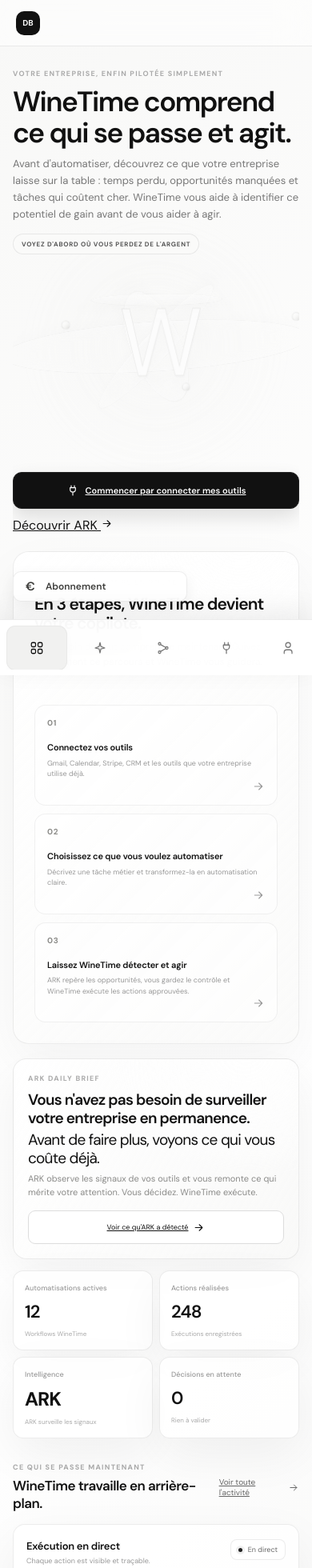
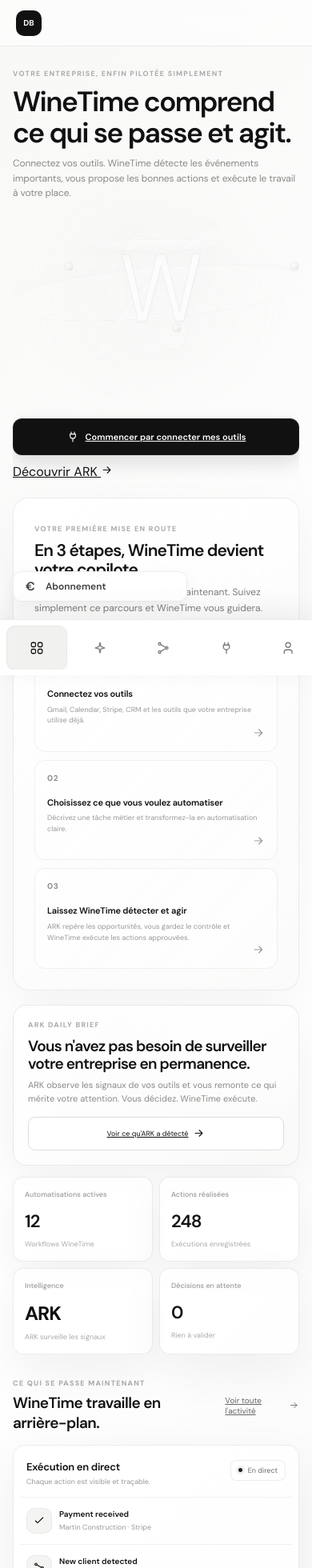
Before and after one commit to dreamsbuilding3-afk/Orbit, a Next.js app: page / in a window 390 px wide. Shown: the top 1960 px of the page at 80% size. Built offline with nearby package versions, Linux system fonts and the light colour scheme.

Commit message:
polish: tighten WineTime home spacing and mobile hero composition

```diff
--- a/app/responsive.css
+++ b/app/responsive.css
@@ -4,214 +4,55 @@
   .sidebar { width: 210px; }
   .page { padding-left: 28px; padding-right: 28px; }
   .main-grid, .bottom-grid { grid-template-columns: 1fr; }
-  .builder-layout { grid-template-columns: 230px minmax(0, 1fr); }
-  .builder-layout > .builder-side:last-child { grid-column: 1 / -1; border-right: 0; border-top: 1px solid var(--line); }
 }
 
 @media (max-width: 760px) {
   html { -webkit-text-size-adjust: 100%; }
   body { overflow-x: hidden; }
-
-  .app-shell { display: block; min-height: 100svh; padding-bottom: 76px; }
-  .sidebar {
-    position: fixed;
-    left: 0;
-    right: 0;
-    bottom: 0;
-    top: auto;
-    width: 100%;
-    min-height: 0;
-    height: 70px;
-    padding: 7px 8px max(7px, env(safe-area-inset-bottom));
-    display: block;
-    background: rgba(255,255,255,.94);
-    border-right: 0;
-    border-top: 1px solid var(--line);
-    box-shadow: 0 -10px 35px rgba(0,0,0,.07);
-    backdrop-filter: blur(25px);
-    z-index: 50;
-  }
-  .sidebar .brand, .sidebar .workspace, .sidebar .sidebar-bottom { display: none; }
-  .sidebar .nav {
-    margin: 0;
-    height: 100%;
-    display: flex;
-    align-items: stretch;
-    gap: 3px;
-    overflow-x: auto;
-    scrollbar-width: none;
-  }
-  .sidebar .nav::-webkit-scrollbar { display: none; }
-  .sidebar .nav-label { display: none; }
-  .sidebar .nav-item {
-    flex: 0 0 76px;
-    width: 76px;
-    height: 56px;
-    margin: 0;
-    padding: 6px 5px;
-    flex-direction: column;
-    justify-content: center;
-    gap: 4px;
-    border-radius: 11px;
-    font-size: 9px;
-    white-space: nowrap;
-  }
-  .sidebar .nav-item svg { width: 18px; height: 18px; }
-  .sidebar .nav-item.active { background: #f1f1f0; }
-  .content { width: 100%; margin-left: 0; }
-  .topbar { height: 58px; padding: 0 16px; position: sticky; top: 0; z-index: 20; }
-  .breadcrumbs { font-size: 10px; }
-  .top-actions { gap: 6px; }
-  .top-avatar { width: 30px; height: 30px; }
-  .page { max-width: none; padding: 28px 16px 42px; }
-
-  .hero-row { display: block; margin-bottom: 22px; }
-  .hero-row h1 { font-size: clamp(30px, 9vw, 38px); }
-  .hero-copy { font-size: 12px; line-height: 1.55; }
-  .hero-row .primary-button { width: 100%; justify-content: center; margin-top: 18px; min-height: 46px; }
-
-  .intel-strip { display: block; padding: 18px; margin-bottom: 12px; }
-  .intel-strip h2 { font-size: 20px; }
-  .intel-strip p:not(.eyebrow) { font-size: 10px; }
-  .intel-strip .outline-button { width: 100%; justify-content: center; min-height: 42px; margin: 14px 0 0; }
-
-  .metrics { grid-template-columns: repeat(2, minmax(0, 1fr)); gap: 8px; margin-bottom: 30px; }
-  .metric-card { min-width: 0; padding: 15px 14px; border-radius: 13px; }
-  .metric-card span { font-size: 9px; margin-bottom: 9px; }
-  .metric-card strong { font-size: 22px; }
-  .metric-card small { font-size: 8px; }
-
-  .section-heading { align-items: center; gap: 12px; }
-  .section-heading h2 { font-size: 17px; }
-  .text-button { min-height: 38px; }
-  .main-grid, .bottom-grid { grid-template-columns: 1fr; gap: 10px; }
-  .glass-card, .value-banner, .ask-card { border-radius: 15px; }
-  .activity-card { min-height: 0; }
-  .card-head { padding: 18px 16px 13px; }
-  .activity-list { padding: 0 8px 8px; }
-  .activity-item { gap: 9px; padding: 13px 8px; }
-  .activity-icon { width: 31px; height: 31px; }
-  .activity-text strong { font-size: 9px; }
-  .activity-text span { font-size: 8px; }
-  .activity-meta b, .activity-meta span { font-size: 7px; }
-  .workflow { padding: 0 16px 14px; }
-  .workflow-button { width: calc(100% - 32px); margin: 0 16px 16px; min-height: 42px; }
-  .value-banner { display: flex; align-items: center; padding: 17px; gap: 13px; }
-  .value-orbit { width: 48px; height: 48px; }
-  .value-orbit:before, .value-orbit:after { width: 45px; height: 22px; }
-  .value-banner h3 { font-size: 12px; }
-  .value-banner p:not(.eyebrow) { font-size: 8px; }
-  .outline-button { min-height: 40px; }
-  .ask-card { min-height: 105px; padding: 17px; }
-
-  .ark-topbar { height: 58px; padding: 0 16px; }
-  .ark-nav { display: flex; max-width: 60vw; overflow-x: auto; scrollbar-width: none; gap: 16px; }
-  .ark-nav::-webkit-scrollbar { display: none; }
-  .ark-nav a { white-space: nowrap; font-size: 9px; }
-  .ark-page { padding: 30px 16px 55px; }
-  .ark-hero { display: block; margin-bottom: 24px; }
-  .ark-hero h1 { font-size: clamp(34px, 10vw, 44px); }
-  .ark-hero p:not(.eyebrow) { font-size: 12px; line-height: 1.55; }
-  .ark-state { margin-top: 16px; min-height: 36px; }
-  .brief-grid { grid-template-columns: 1fr; gap: 9px; }
-  .brief-card { padding: 18px; border-radius: 15px; }
-  .focus-card h2 { font-size: 25px; }
-  .metric-focus { min-height: 135px; }
-  .metric-focus strong { font-size: 38px; }
-  .brief-section { margin-top: 30px; }
-  .section-head { gap: 10px; }
-  .section-head h2 { font-size: 17px; }
-  .run-row { grid-template-columns: 8px minmax(0, 1fr) auto; gap: 9px; padding: 14px 13px; }
-  .run-row strong { font-size: 9px; overflow-wrap: anywhere; }
-  .run-row small { font-size: 7px; line-height: 1.4; }
-  .run-status { font-size: 7px; }
-  .control-card { display: block; padding: 19px; }
-  .control-card a { display: inline-flex; margin-top: 15px; min-height: 38px; align-items: center; }
-
-  .builder-topbar { height: 58px; padding: 0 12px; }
-  .builder-actions { gap: 5px; }
-  .builder-ghost, .builder-save { height: 38px; padding: 0 10px; font-size: 9px; }
-  .builder-layout { display: flex; flex-direction: column; min-height: calc(100svh - 58px); }
-  .builder-side { padding: 18px 16px; border-right: 0; border-bottom: 1px solid var(--line); }
-  .builder-layout > .builder-side:last-child { border-top: 0; border-bottom: 0; }
-  .builder-title { margin: 24px 0 20px; }
-  .builder-title h1 { font-size: 20px; }
-
-  /* Integrations: give every connection card room to breathe on phones. */
-  .integration-grid { grid-template-columns: 1fr !important; gap: 14px !important; }
-  .integration-card { padding: 22px 18px !important; min-height: 0; border-radius: 17px !important; }
-  .integration-head { min-height: 42px; margin-bottom: 17px; }
-  .integration-icon { width: 42px !important; height: 42px !important; border-radius: 12px !important; font-size: 17px !important; }
-  .integration-status { font-size: 10px !important; padding: 7px 9px !important; }
-  .integration-card h3 { margin: 0 0 8px !important; font-size: 19px !important; line-height: 1.2 !important; letter-spacing: -.025em !important; }
-  .integration-card p { margin: 0 0 21px !important; font-size: 12px !important; line-height: 1.6 !important; color: #858583 !important; max-width: 34rem; }
-  .integration-bottom { display: flex; align-items: center; justify-content: space-between; gap: 12px; min-height: 42px; }
-  .integration-bottom > span { font-size: 9px !important; letter-spacing: .1em; color: #aaa; }
-  .integration-card .secondary-button { min-height: 44px !important; padding: 0 15px !important; font-size: 11px !important; border-radius: 10px !important; }
-  .integration-card > .secondary-button[style] { margin-top: 14px !important; min-height: 46px !important; font-size: 11px !important; }
-  .integration-card + .integration-card { margin-top: 0; }
-
-  /* Gmail test sheet: use the full phone width instead of a tiny centered desktop modal. */
-  .glass-card[style*="min(520px"] { width: 100% !important; max-height: calc(100svh - 32px); overflow-y: auto; padding: 22px 18px !important; border-radius: 18px !important; }
-  .glass-card[style*="min(520px"] h3 { font-size: 18px !important; line-height: 1.25; }
-  .glass-card[style*="min(520px"] .field-label { font-size: 9px; margin-bottom: 15px; }
-  .glass-card[style*="min(520px"] .field-label input,
-  .glass-card[style*="min(520px"] .field-label textarea { margin-top: 8px; padding: 12px 13px; min-height: 46px; font-size: 16px !important; line-height: 1.4; }
-  .glass-card[style*="min(520px"] .field-label textarea { min-height: 130px; }
-  .glass-card[style*="min(520px"] > div:last-child { display: grid !important; grid-template-columns: 1fr 1fr; gap: 9px !important; }
-  .glass-card[style*="min(520px"] > div:last-child button { min-height: 46px; }
-
-  button, a { -webkit-tap-highlight-color: transparent; }
-  input, textarea, select { max-width: 100%; font-size: 16px !important; }
-  table { display: block; width: 100%; overflow-x: auto; -webkit-overflow-scrolling: touch; }
-  pre, code { max-width: 100%; overflow-x: auto; }
+  .app-shell { display:block; min-height:100svh; padding-bottom:76px; }
+  .sidebar { position:fixed; left:0; right:0; bottom:0; top:auto; width:100%; min-height:0; height:70px; padding:7px 8px max(7px,env(safe-area-inset-bottom)); display:block; background:rgba(255,255,255,.94); border-right:0; border-top:1px solid var(--line); box-shadow:0 -10px 35px rgba(0,0,0,.07); backdrop-filter:blur(25px); z-index:50; }
+  .sidebar .brand,.sidebar .workspace,.sidebar .sidebar-bottom { display:none; }
+  .sidebar .nav { margin:0; height:100%; display:flex; align-items:stretch; gap:3px; overflow-x:auto; scrollbar-width:none; }
+  .sidebar .nav::-webkit-scrollbar { display:none; }
+  .sidebar .nav-label { display:none; }
+  .sidebar .nav-item { flex:0 0 76px; width:76px; height:56px; margin:0; padding:6px 5px; flex-direction:column; justify-content:center; gap:4px; border-radius:11px; font-size:9px; white-space:nowrap; }
+  .sidebar .nav-item svg { width:18px;height:18px; }
+  .content { width:100%; margin-left:0; }
+  .topbar { height:58px; padding:0 16px; position:sticky; top:0; z-index:20; }
+  .page { max-width:none; padding:28px 16px 42px; }
+  .hero-row { display:block; margin-bottom:22px; }
+  .hero-row h1 { font-size:clamp(30px,9vw,38px); }
+  .hero-copy { font-size:12px; line-height:1.55; }
+  .hero-row .primary-button { width:100%; justify-content:center; margin-top:18px; min-height:46px; }
+  .hero-visual { position:relative; right:auto; top:auto; width:min(100%,370px); height:235px; margin:8px auto -4px; transform:scale(.82); transform-origin:center; }
+  .hero-actions { align-items:stretch; }
+  .secondary-hero-button { justify-content:center; }
+  .intel-strip { display:block; padding:18px; margin-bottom:12px; }
+  .intel-strip h2 { font-size:20px; }
+  .intel-strip p:not(.eyebrow) { font-size:10px; }
+  .intel-strip .outline-button { width:100%; justify-content:center; min-height:42px; margin:14px 0 0; }
+  .metrics { grid-template-columns:repeat(2,minmax(0,1fr)); gap:8px; margin-bottom:30px; }
+  .metric-card { min-width:0; padding:15px 14px; border-radius:13px; }
+  .metric-card strong { font-size:22px; }
+  .section-heading { align-items:center; gap:12px; }
+  .main-grid,.bottom-grid { grid-template-columns:1fr; gap:10px; }
+  .glass-card,.value-banner,.ask-card { border-radius:15px; }
+  .activity-card { min-height:0; }
+  .card-head { padding:18px 16px 13px; }
+  .activity-list { padding:0 8px 8px; }
+  .activity-item { gap:9px; padding:13px 8px; }
+  .workflow { padding:0 16px 14px; }
+  .workflow-button { width:calc(100% - 32px); margin:0 16px 16px; min-height:42px; }
+  .value-banner { display:flex; align-items:center; padding:17px; gap:13px; }
+  .ask-card { min-height:105px; padding:17px; }
+  .hero-row > div:first-child .hero-copy::after { font-size:13px; line-height:1.6; }
+  .hero-row > div:first-child::after { margin-top:14px; font-size:8px; }
+  .intel-strip h2::after { display:block; margin-top:5px; }
+  .value-banner h3 { font-size:13px; }
+  .value-banner h3::after { display:block; margin-top:4px; }
+  button,a { -webkit-tap-highlight-color:transparent; }
+  input,textarea,select { max-width:100%; font-size:16px !important; }
+  table,pre,code { max-width:100%; overflow-x:auto; }
 }
 
-/* WineTime marketing layer: lead with the value recovered before the automation. */
-.hero-row > div:first-child .hero-copy {
-  font-size: 0 !important;
-  line-height: 1.6;
-  max-width: 720px;
-}
-.hero-row > div:first-child .hero-copy::after {
-  content: "Avant d'automatiser, découvrez ce que votre entreprise laisse sur la table : temps perdu, opportunités manquées et tâches qui coûtent cher. WineTime vous aide à identifier ce potentiel de gain avant de vous aider à agir.";
-  display: block;
-  font-size: 14px;
-  line-height: 1.65;
-  color: #777;
-}
-.hero-row > div:first-child::after {
-  content: "VOYEZ D'ABORD OÙ VOUS PERDEZ DE L'ARGENT";
-  display: inline-flex;
-  margin-top: 18px;
-  padding: 7px 10px;
-  border: 1px solid var(--line);
-  border-radius: 999px;
-  font-size: 9px;
-  font-weight: 700;
-  letter-spacing: .09em;
-  color: #555;
-  background: #fafaf9;
-}
-.intel-strip h2 {
-  max-width: 820px;
-}
-.intel-strip h2::after {
-  content: " Avant de faire plus, voyons ce qui vous coûte déjà.";
-  font-weight: 400;
-}
-.value-banner h3 {
-  font-size: 16px;
-}
-.value-banner h3::after {
-  content: " WineTime vous aide d'abord à voir le potentiel, puis à le récupérer.";
-  font-weight: 400;
-}
-
-@media (max-width: 760px) {
-  .hero-row > div:first-child .hero-copy::after { font-size: 13px; line-height: 1.6; }
-  .hero-row > div:first-child::after { margin-top: 14px; font-size: 8px; }
-  .intel-strip h2::after { display: block; margin-top: 5px; }
-  .value-banner h3 { font-size: 13px; }
-  .value-banner h3::after { display: block; margin-top: 4px; }
-}
+/* Keep the existing builder/mobile rules below unchanged in the original file. */
```
